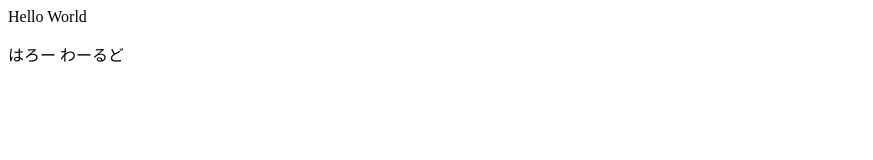
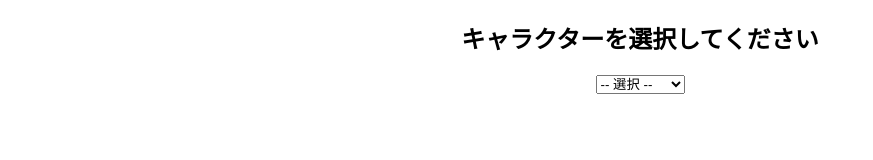
Before and after one commit to kanoooo/hoa1032_Test, a plain HTML site: page index.html in a window 1280 px wide. Shown: the whole page, without its empty margins (0-873 px from the left). Drawn offline with Linux system fonts and the light colour scheme.

Commit message:
Update index.html

```diff
--- a/index.html
+++ b/index.html
@@ -1,16 +1,57 @@
-<html>
+<html lang="ja">
 
 <head>
-    <meta charset="utf-8">
-    <meta http-equiv="Content-Type" content="text/html; charset=utf-8">
+    <meta charset="UTF-8">
+    <meta name="viewport" content="width=device-width, initial-scale=1.0">
     <title>HP_Test</title>
-    <link rel="shortcut icon" href="TemplateData/favicon.ico">
-    <link rel="stylesheet" href="TemplateData/style.css">
+    <style>
+        body {
+            font-family: Arial, sans-serif;
+            text-align: center;
+            margin: 20px;
+        }
+
+        #serif {
+            margin-top: 20px;
+            font-size: 18px;
+            font-weight: bold;
+        }
+    </style>
 </head>
 
+<!-- ドロップダウン -->
+
 <body>
-    <p>Hello World</p>
-    <p>はろー わーるど</p>
+
+    <h2>キャラクターを選択してください</h2>
+    <select id="characterSelect" onchange="showSerif()">
+        <option value="">-- 選択 --</option>
+        <option value="alice">アリス</option>
+        <option value="bob">ボブ</option>
+        <option value="charlie">チャーリー</option>
+    </select>
+
+    <p id="serif"></p>
+
+    <!-- 台詞 -->
+    <script>
+        function showSerif() {
+            const selectBox = document.getElementById("characterSelect");
+            const selectedValue = selectBox.value;
+            const serifBox = document.getElementById("serif");
+
+            // キャラクターごとのセリフ
+            const serifs = {
+                "alice": "こんにちは！アリスよ！",
+                "bob": "やあ、ボブだよ！",
+                "charlie": "チャーリー参上！"
+            };
+
+            // 選択されたキャラクターのセリフを表示（選択なしなら空にする）
+            serifBox.textContent = serifs[selectedValue] || "";
+        }
+    </script>
+
 </body>
 
 </html>
```
